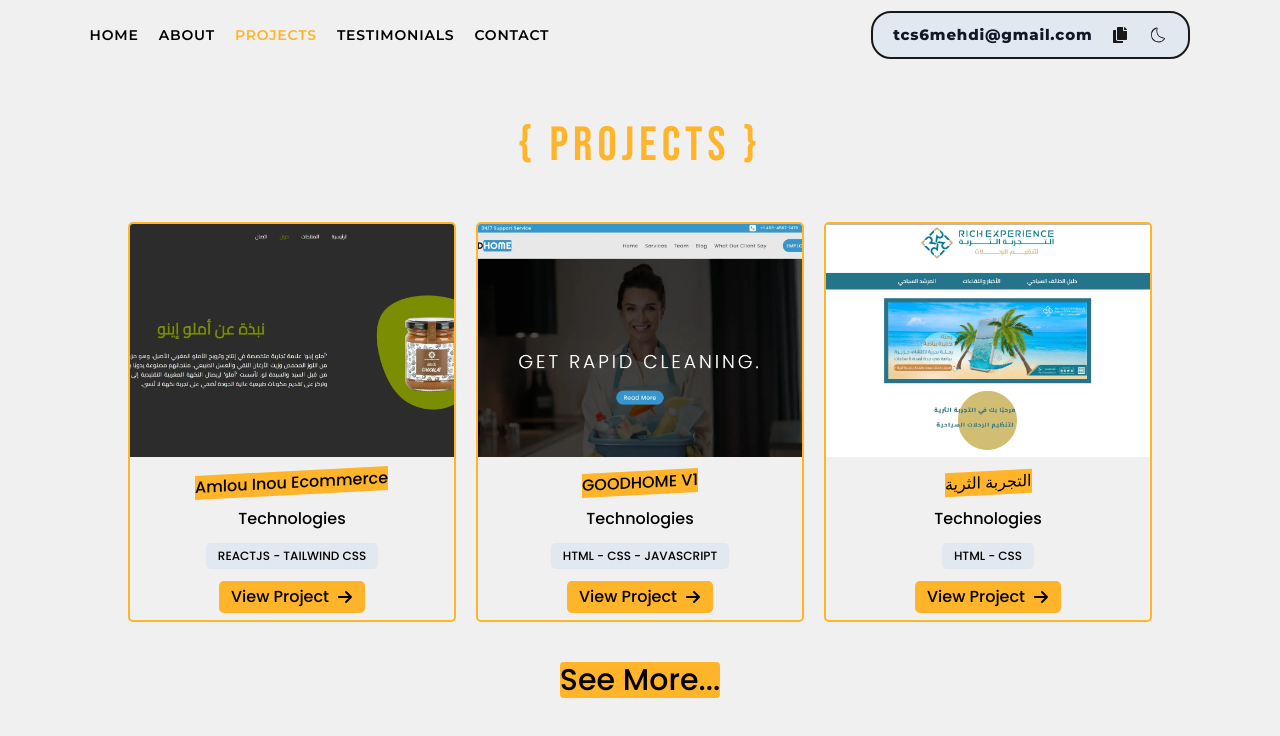
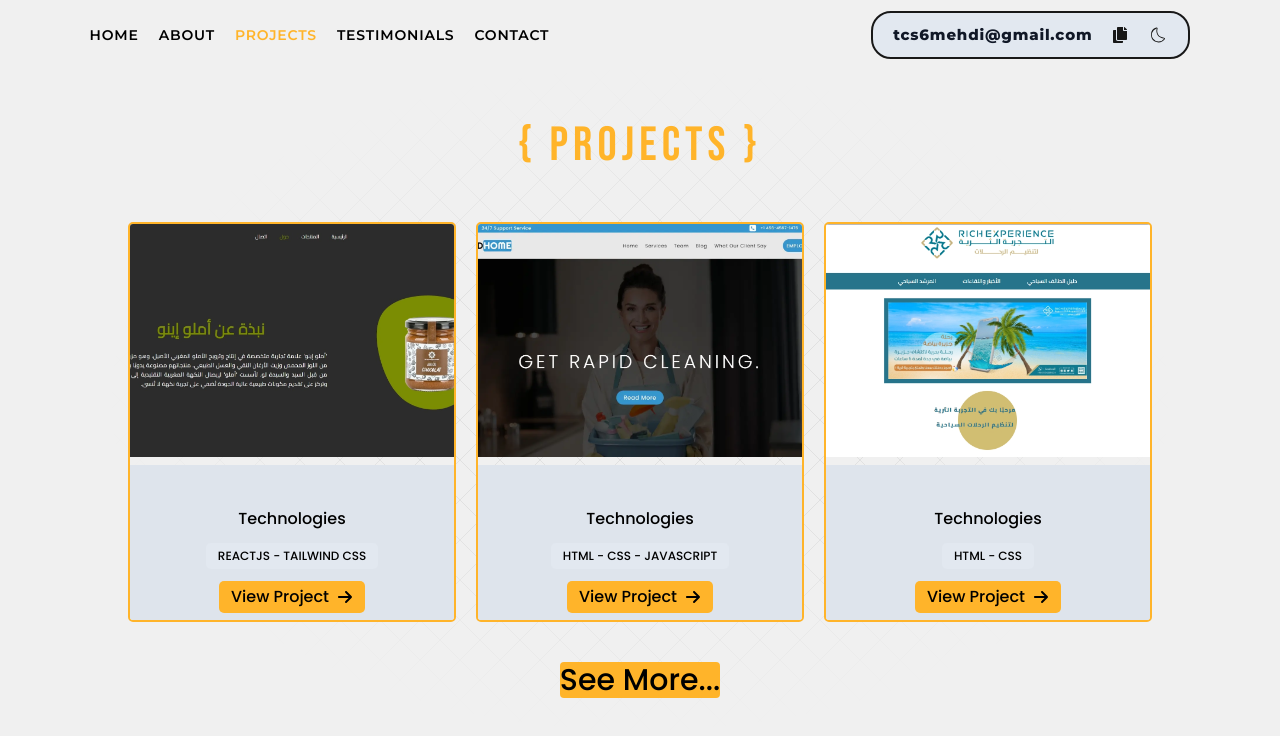
Before and after one commit to ELMAHDILEB/bcoder, a React (Vite) app: page /projects in a window 1280 px wide. Shown: the top 736 px of the page. Built offline with nearby package versions, Linux system fonts and the light colour scheme.

Commit message:
feat: add dark/light mode with custom useTheme hook and update layout

```diff
--- a/package.json
+++ b/package.json
@@ -6,7 +6,6 @@
   "scripts": {
     "dev": "vite",
     "build": "vite build",
-    "lint": "eslint .",
     "preview": "vite preview"
   },
   "dependencies": {
@@ -42,7 +41,7 @@
     "globals": "^15.11.0",
     "postcss": "^8.4.49",
     "tailwindcss": "^3.4.15",
-    "vite": "^5.4.10",
+    "vite": "^5.4.21",
     "vite-plugin-sitemap": "^0.8.2",
     "vite-tsconfig-paths": "^5.1.3"
   }
--- a/src/Layout/MainLayout.jsx
+++ b/src/Layout/MainLayout.jsx
@@ -1,30 +1,47 @@
-import { lazy, useEffect, useState,  } from "react";
+import { lazy, useEffect, useState, } from "react";
 import { Outlet } from "react-router-dom";
 import { PacmanLoader } from "react-spinners";
+import useTheme from "../hooks/useTheme";
 const Navbar = lazy(() => import('../components/Navbar'));
 
- const MainLayout = ()=>{
-    const [isLoading, setIsLoading] = useState(true);
-    const [isDarkMode, setIsDarkMode] = useState(()=>{
-      return localStorage.getItem("theme") === "dark";
-    })
-    useEffect(()=>{
-      const timer = setTimeout(()=>setIsLoading(false), 1000);
+const MainLayout = () => {
+  const [isLoading, setIsLoading] = useState(true);
+  const { isDarkMode, toggleTheme } = useTheme();
 
-      return ()=>  clearTimeout(timer);
-    },[]);
+  useEffect(() => {
+    const timer = setTimeout(() => setIsLoading(false), 1000);
+    return () => clearTimeout(timer);
+  }, []);
 
-    useEffect(()=>{
-      isDarkMode ? document.documentElement.classList.add("dark") : document.documentElement.classList.remove("dark")
-
-    },[isDarkMode])
-
-    if(isLoading) return <div className='w-full h-screen flex items-center justify-center bg-[#f0f0f0] dark:bg-[#282828]'><PacmanLoader color='#ffb42a'/></div>
+  if (isLoading) return <div className='w-full h-screen flex items-center justify-center bg-[#f0f0f0] dark:bg-[#282828]'><PacmanLoader color='#ffb42a' /></div>
 
 
-     return <><Navbar />
-      <section className="w-full md:w-[80%] h-full  mx-auto"> <Outlet/></section>
-    </>
+  return <>
+    <div className="min-h-screen w-full   relative -z-2">
 
-  }
-  export default  MainLayout;
+      <div
+        className="absolute inset-0"
+        style={{
+          backgroundImage: `
+            linear-gradient(45deg, transparent 49%, ${isDarkMode ? "#ffffff20" : "#00000010"
+            } 49%, ${isDarkMode ? "#ffffff20" : "#00000010"
+            } 51%, transparent 51%),
+            linear-gradient(-45deg, transparent 49%, ${isDarkMode ? "#ffffff20" : "#00000010"
+            } 49%, ${isDarkMode ? "#ffffff20" : "#00000010"
+            } 51%, transparent 51%)
+          `,
+          backgroundSize: "40px 40px",
+          WebkitMaskImage:
+            "radial-gradient(ellipse 60% 60% at 50% 50%, #000 30%, transparent 70%)",
+          maskImage:
+            "radial-gradient(ellipse 60% 60% at 50% 50%, #000 30%, transparent 70%)",
+        }}
+      />
+      <Navbar isDarkMode={isDarkMode} toggleTheme={toggleTheme} />
+      <section className="w-full md:w-[80%] h-full  mx-auto"> <Outlet /></section>
+    </div>
+
+  </>
+
+}
+export default MainLayout;
--- a/src/components/Navbar.jsx
+++ b/src/components/Navbar.jsx
@@ -7,7 +7,7 @@ import { useState, useEffect, } from "react";
 
 
 
-export default function Navbar() {
+export default function Navbar({isDarkMode, toggleTheme}) {
     const navLinks = [
         { to: "/", label: "Home" },
         { to: "/about", label: "About" },
@@ -17,22 +17,7 @@ export default function Navbar() {
     ];
     const [toggle, setToggle] = useState(false);
     const [isCopied, setIsCopied] = useState(false);
-    const [isDarkMode, setIsDarkMode] = useState(() => {
-        const savedTheme = localStorage.getItem("theme");
-        return savedTheme === "dark";
-    })
 
-    const toggleTheme = () => {
-        setIsDarkMode((prevMode) => {
-            const newMode = !prevMode;
-            localStorage.setItem("theme", newMode ? "dark" : "light");
-            return newMode;
-        })
-    }
-    useEffect(() => {
-        isDarkMode ? document.documentElement.classList.add("dark") : document.documentElement.classList.remove("dark");
-
-    }, [isDarkMode])
     const textCopy = "tcs6mehdi@gmail.com";
     const handleToggle = () => {
         setToggle((prev) => !prev);
--- /dev/null
+++ b/src/hooks/useTheme.jsx
@@ -0,0 +1,25 @@
+import { useEffect, useState } from 'react'
+
+const useTheme = () => {
+
+    const [isDarkMode, setIsDarkMode] = useState(() => {
+        const savedTheme = localStorage.getItem("theme");
+        return savedTheme === "dark";
+    })
+
+    useEffect(()=>{
+            if(isDarkMode){
+               document.documentElement.classList.add("dark");
+               localStorage.setItem("theme", "dark");
+            }else{
+                document.documentElement.classList.remove("dark");
+               localStorage.setItem("theme", "light");
+            }
+    },[isDarkMode]);
+
+    const toggleTheme = ()=>setIsDarkMode(prev=>!prev);
+
+  return  {isDarkMode, toggleTheme}
+}
+
+export default useTheme;
--- a/src/pages/About.jsx
+++ b/src/pages/About.jsx
@@ -28,7 +28,7 @@ function About() {
   return (
     <>
       <MetaTags {...MetaData.about} />
-      <section className="w-full flex flex-col items-center gap-10 pt-20 pb-20">
+      <section className="w-full flex flex-col items-center gap-10 pt-20 pb-20 relative z-10">
         <motion.h1
           className='relative px-[5%] text-[#ffb42a] text-[1.5em] sm:text-[3em] tracking-[5px] font-medium font-bebas'
           initial={{ opacity: 1, y: "50vh" }}
--- a/src/pages/Contact.jsx
+++ b/src/pages/Contact.jsx
@@ -14,7 +14,7 @@ function Contact() {
   return (
     <>
       <MetaTags {...MetaData.contact} />
-      <section className='w-full flex items-center justify-center gap-10 flex-col  pt-20 p-[2%]'>
+      <section className='w-full flex items-center justify-center gap-10 flex-col  pt-20 p-[2%] relative z-10'>
         <motion.h1 className='relative px-[5%] text-[#ffb42a] text-[1.5em]  sm:text-[3em] tracking-[5px] font-medium font-bebas'
           initial={{ opacity: 1, y: "50vh", }}
           animate={{ opacity: 1, y: 0 }}
--- a/src/pages/Home.jsx
+++ b/src/pages/Home.jsx
@@ -34,7 +34,7 @@ const Home = memo(() => {
   return (
     <>
       <MetaTags {...MetaData.home} />
-      <section className='w-full md:w-[80%] calcHeight  mx-auto'>
+      <section className='w-full md:w-[80%] calcHeight  mx-auto relative z-10'>
         <div className="w-full h-full flex items-center justify-evenly flex-col gap-[50px] overflow-hidden px-4 md:px-0">
           <motion.picture
             className="w-[150px] h-[150px] overflow-hidden"
--- a/src/pages/PageNotFound.jsx
+++ b/src/pages/PageNotFound.jsx
@@ -6,7 +6,7 @@ function PageNotFound() {
   return (
     <>
       <MetaTags  {...MetaData.pageNotFound} />
-      <div className='w-full h-full flex items-center justify-center flex-col gap-10 p-[2%] capitalize text-center'>
+      <div className='w-full h-full flex items-center justify-center flex-col gap-10 p-[2%] capitalize text-center relative z-10'>
         <h1 className='tracking-[0.5em] text-[clamp(40px,4vw,100px)] font-extrabold '>Page Not Found</h1>
         <h3>404</h3>
         <Link to="/"  ><h1 className="font-semibold dark:bg-[#f0f0f0] bg-[#282828]  text-white dark:text-black px-[10px]">Go To Home Page</h1></Link>
--- a/src/pages/Projects.jsx
+++ b/src/pages/Projects.jsx
@@ -40,7 +40,7 @@ function Projects() {
   return (
     <>
       <MetaTags {...MetaData.projects} />
-      <section className='w-full flex flex-col items-center gap-10 py-10'>
+      <section className='w-full flex flex-col items-center gap-10 py-10 relative z-10'>
         <motion.h1
           className='relative px-[5%] text-[#ffb42a] text-[1.5em] sm:text-[3em] tracking-[5px] font-medium font-bebas'
           initial={{ opacity: 1, y: "50vh" }}
@@ -64,7 +64,7 @@ function Projects() {
               <div className='h-[60%] w-full overflow-hidden'>
                 <img src={img} alt={title} loading="lazy" className='w-full h-full object-cover cursor-pointer' />
               </div>
-              <div className='w-full h-[40%] flex flex-col justify-center items-center gap-3'>
+              <div className='w-full h-[40%] flex flex-col justify-center items-center gap-3 dark:bg-[#5e5e5e] bg-[#dee4ec]'>
                 <h3 className='w-fit relative after:absolute left-0 top-0 -z-10 -skew-y-3 bg-bgOrange'>{title}</h3>
                 <p>Technologies</p>
                 <span className='text-[12px] bg-slate-200 dark:bg-[#5e5e5e] px-3 py-1 rounded-[5px]'>{technologies.join(" - ")}</span>
--- a/src/pages/Testimonials.jsx
+++ b/src/pages/Testimonials.jsx
@@ -56,7 +56,7 @@ function Testimonials() {
   return (
     <>
       <MetaTags  {...MetaData.testimonials} />
-      <section className='w-full flex items-center justify-center gap-4 flex-col  pt-20 font-bebas text-black dark:text-white '>
+      <section className='w-full flex items-center justify-center gap-4 flex-col  pt-20 font-bebas text-black dark:text-white relative z-10'>
         <motion.h1 className='relative px-[5%] text-[#ffb42a] text-[1.5em] sm:text-[3em] tracking-[5px] font-medium font-bebas'
           initial={{ opacity: 1, y: "50vh", }}
           animate={{ opacity: 1, y: 0 }}
```
Also changed, not shown: 1 other file (tests, documents, lock files or other folders).
